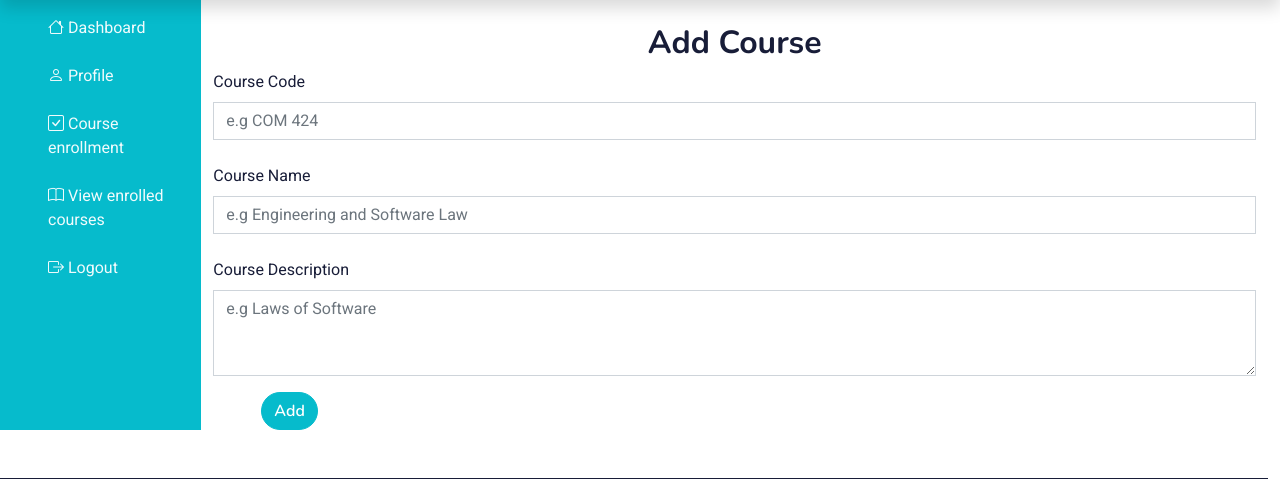
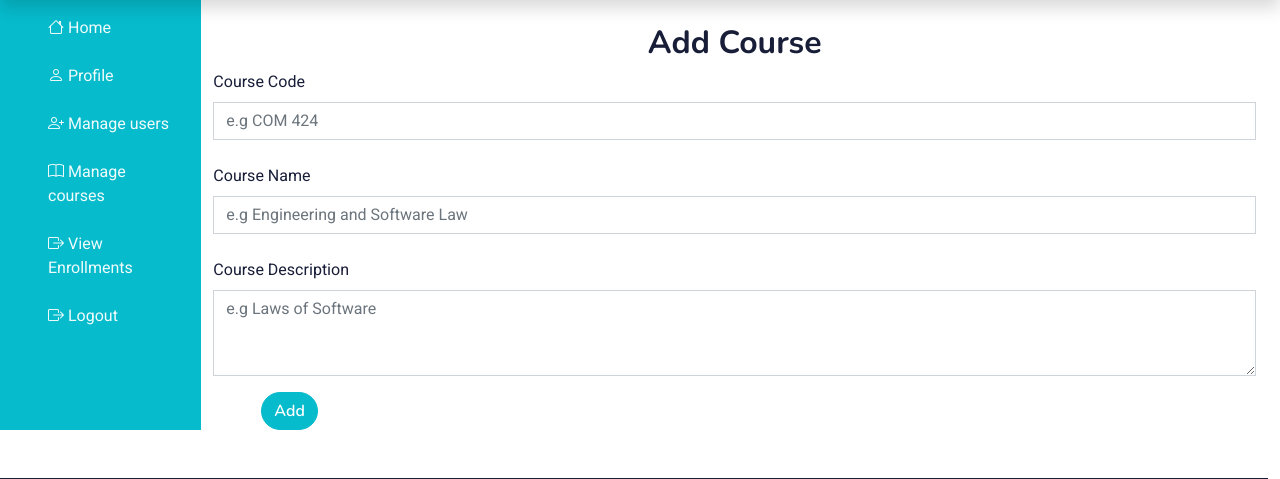
Before and after one commit to tiemah/YouLearn, a PHP site: page /add-course.php in a window 1280 px wide. Shown: the part 75-554 px from the top of the page. Run offline with PHP 8.4, Linux system fonts and the light colour scheme; some libraries are stand-ins or nearby versions.

Commit message:
side content of the admin dashboard

```diff
--- a/add-course.php
+++ b/add-course.php
@@ -13,14 +13,14 @@
     <div class="row mb-5">
     <div class="row mt-0">
         <div class="col-lg-2 bg-primary">
-            <ul class="mt-3">
-                <li style="list-style: none;" class="text-light mx-3 mt-3"><i class="bi bi-house"></i>&nbsp;<a href="student-dashboard.php" class="text-light">Dashboard</li><br>
-                <li style="list-style: none;" class="text-light mx-3"><i class="bi bi-person"></i>&nbsp;<a href="profile.php" class="text-light">Profile</a></li><br>
-                <li style="list-style: none;" class="text-light mx-3"><i class="bi bi-check-square"></i>&nbsp;<a href="enrollment.php" class="text-light">Course enrollment</a></li><br>
-                <li style="list-style: none;" class="text-light mx-3"><i class="bi bi-book"></i>&nbsp;<a href="view-courses.php" class="text-light">View enrolled courses</a></li><br>
-                <li style="list-style: none;" class="text-light mx-3"><i class="bi bi-box-arrow-right"></i>&nbsp;<a href="logout.php" class="text-light">Logout</a></li><br>
-
-            </ul>
+        <ul class="mt-3">
+            <li style="list-style: none;" class="text-light mx-3 mt-3"><i class="bi bi-house"></i>&nbsp;<a href="admin-dashboard.php" class="text-light">Home</a></li><br>
+            <li style="list-style: none;" class="text-light mx-3"><i class="bi bi-person"></i>&nbsp;<a href="admin-profile.php" class="text-light">Profile</a></li><br>
+            <li style="list-style: none;" class="text-light mx-3"><i class="bi bi-person-plus"></i>&nbsp;<a href="users.php" class="text-light">Manage users</a></li><br>
+            <li style="list-style: none;" class="text-light mx-3"><i class="bi bi-book"></i>&nbsp;<a href="manage-courses.php" class="text-light">Manage courses</a></li><br>
+            <li style="list-style: none;" class="text-light mx-3"><i class="bi bi-box-arrow-right"></i>&nbsp;<a href="view-enrollments.php" class="text-light">View Enrollments</a></li><br>
+            <li style="list-style: none;" class="text-light mx-3"><i class="bi bi-box-arrow-right"></i>&nbsp;<a href="logout.php" class="text-light">Logout</a></li><br>
+        </ul>
                 </div>
 
         <div class="col-lg-10">
--- a/admin-profile.php
+++ b/admin-profile.php
@@ -68,6 +68,7 @@
             <li style="list-style: none;" class="text-light mx-3"><i class="bi bi-person"></i>&nbsp;<a href="admin-profile.php" class="text-light">Profile</a></li><br>
             <li style="list-style: none;" class="text-light mx-3"><i class="bi bi-person-plus"></i>&nbsp;<a href="users.php" class="text-light">Manage users</a></li><br>
             <li style="list-style: none;" class="text-light mx-3"><i class="bi bi-book"></i>&nbsp;<a href="manage-courses.php" class="text-light">Manage courses</a></li><br>
+            <li style="list-style: none;" class="text-light mx-3"><i class="bi bi-box-arrow-right"></i>&nbsp;<a href="view-enrollments.php" class="text-light">View Enrollments</a></li><br>
             <li style="list-style: none;" class="text-light mx-3"><i class="bi bi-box-arrow-right"></i>&nbsp;<a href="logout.php" class="text-light">Logout</a></li><br>
         </ul>
         </div>
--- a/edit-user.php
+++ b/edit-user.php
@@ -160,6 +160,7 @@ if ($result && mysqli_num_rows($result) > 0) {
             <li style="list-style: none;" class="text-light mx-3"><i class="bi bi-person"></i>&nbsp;<a href="admin-profile.php" class="text-light">Profile</a></li><br>
             <li style="list-style: none;" class="text-light mx-3"><i class="bi bi-person-plus"></i>&nbsp;<a href="users.php" class="text-light">Manage users</a></li><br>
             <li style="list-style: none;" class="text-light mx-3"><i class="bi bi-book"></i>&nbsp;<a href="manage-courses.php" class="text-light">Manage courses</a></li><br>
+            <li style="list-style: none;" class="text-light mx-3"><i class="bi bi-box-arrow-right"></i>&nbsp;<a href="view-enrollments.php" class="text-light">View Enrollments</a></li><br>
             <li style="list-style: none;" class="text-light mx-3"><i class="bi bi-box-arrow-right"></i>&nbsp;<a href="logout.php" class="text-light">Logout</a></li><br>
         </ul>
     </div>
--- a/manage-courses.php
+++ b/manage-courses.php
@@ -54,6 +54,7 @@ if ($courses_result && mysqli_num_rows($courses_result) > 0) {
             <li style="list-style: none;" class="text-light mx-3"><i class="bi bi-person"></i>&nbsp;<a href="admin-profile.php" class="text-light">Profile</a></li><br>
             <li style="list-style: none;" class="text-light mx-3"><i class="bi bi-person-plus"></i>&nbsp;<a href="users.php" class="text-light">Manage users</a></li><br>
             <li style="list-style: none;" class="text-light mx-3"><i class="bi bi-book"></i>&nbsp;<a href="manage-courses.php" class="text-light">Manage courses</a></li><br>
+            <li style="list-style: none;" class="text-light mx-3"><i class="bi bi-box-arrow-right"></i>&nbsp;<a href="view-enrollments.php" class="text-light">View Enrollments</a></li><br>
             <li style="list-style: none;" class="text-light mx-3"><i class="bi bi-box-arrow-right"></i>&nbsp;<a href="logout.php" class="text-light">Logout</a></li><br>
         </ul>
     </div>
--- a/users.php
+++ b/users.php
@@ -14,7 +14,7 @@ if (!isset($_SESSION['login'])) {
 }
 
 // Define pagination variables
-$records_per_page = 5; // Number of records to display per page
+$records_per_page = 10; // Number of records to display per page
 $page = isset($_GET['page']) && is_numeric($_GET['page']) ? $_GET['page'] : 1; // Current page number
 $offset = ($page - 1) * $records_per_page; // Calculate offset for query
 
@@ -37,6 +37,7 @@ if ($result && mysqli_num_rows($result) > 0) {
             <li style="list-style: none;" class="text-light mx-3"><i class="bi bi-person"></i>&nbsp;<a href="admin-profile.php" class="text-light">Profile</a></li><br>
             <li style="list-style: none;" class="text-light mx-3"><i class="bi bi-person-plus"></i>&nbsp;<a href="users.php" class="text-light">Manage users</a></li><br>
             <li style="list-style: none;" class="text-light mx-3"><i class="bi bi-book"></i>&nbsp;<a href="manage-courses.php" class="text-light">Manage courses</a></li><br>
+            <li style="list-style: none;" class="text-light mx-3"><i class="bi bi-box-arrow-right"></i>&nbsp;<a href="view-enrollments.php" class="text-light">View Enrollments</a></li><br>
             <li style="list-style: none;" class="text-light mx-3"><i class="bi bi-box-arrow-right"></i>&nbsp;<a href="logout.php" class="text-light">Logout</a></li><br>
         </ul>
         </div>
```
